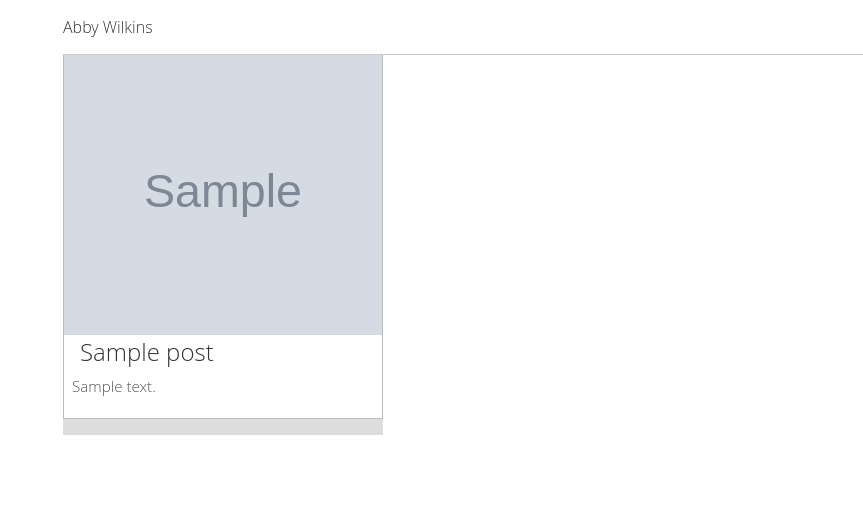
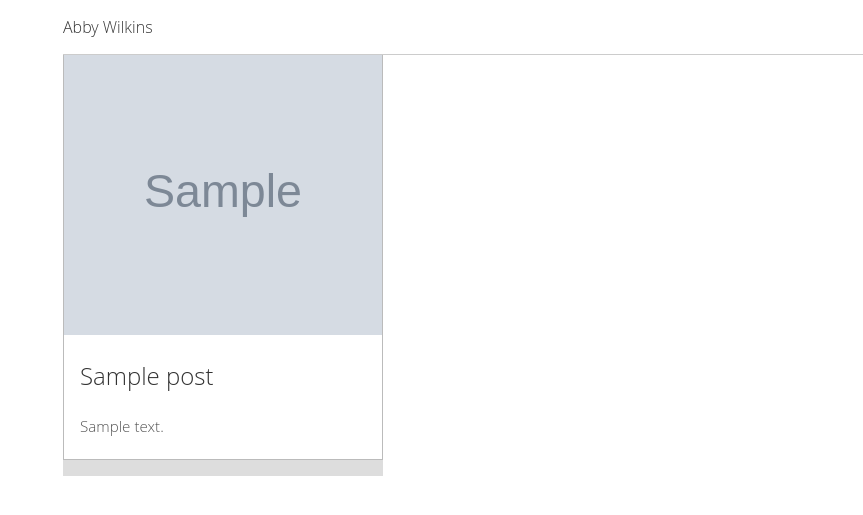
Before and after one commit to Renddslow/abbywilkins, a Flask app: page / in a window 1280 px wide. Shown: the top 515 px of the page, without its empty margins (417-1280 px from the left). Run offline with Flask 2, Linux system fonts and the light colour scheme; tables that the repository leaves empty or names only in its code hold one stand-in row (values such as "Sample post"); grey boxes marked "Sample" are stand-in pictures; some libraries are stand-ins or nearby versions.

Commit message:
More style fixes

```diff
--- a/static/style.css
+++ b/static/style.css
@@ -57,22 +57,28 @@ header h1 {
 	background-position: center 15px;
 }
 
+.post-container .post-title {
+	width: 90%;
+	display: block;
+	margin: 1em auto;
+}
+
 .post-container .post-title a {
 	transition: color .3s ease-out;
 	-webkit-transition: color .3s ease-out;
 	-moz-transition: color .3s ease-out;
 	-ms-transition: color .3s ease-out;
-	padding: .5rem 1rem;
 }
 
 .post-container .post-title a:hover {
 	color: #111;
 	text-decoration: underline;
+	cursor: pointer;
 }
 
 .post-container .post-text {
 	display: block;
-	width: 95%;
+	width: 90%;
 	text-align: justify;
 	color: #555;
 	font-size: .95em;
```
